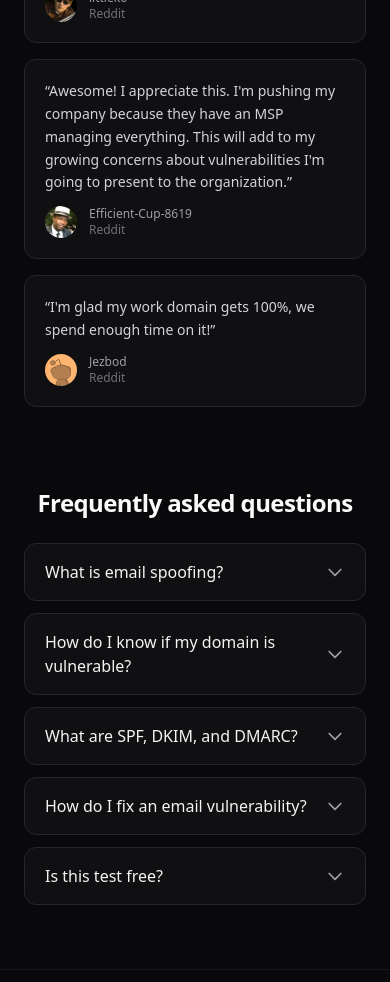
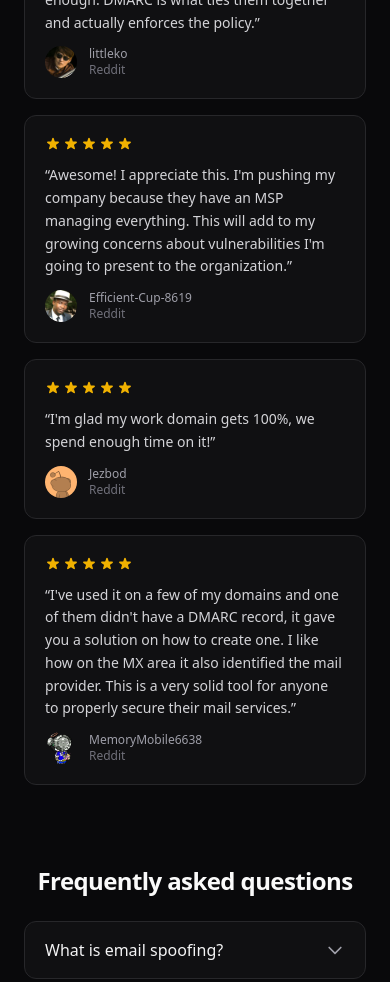
Before and after one commit to anisselbd/spoofcheck, a Next.js app: page /en in a window 390 px wide. Shown: the part 960-1942 px from the top of the page. Built offline with nearby package versions, Linux system fonts and the light colour scheme; no server answers; the database is empty.

Commit message:
feat: ajouter temoignage MemoryMobile6638 et etoiles sur les avis

```diff
--- a/src/app/[lang]/page.tsx
+++ b/src/app/[lang]/page.tsx
@@ -125,6 +125,13 @@ export default async function Home({
                   key={t.author}
                   className="rounded-xl border border-zinc-800 bg-zinc-900/50 p-5 space-y-3 card-glow"
                 >
+                  <div className="flex gap-0.5">
+                    {[...Array(5)].map((_, i) => (
+                      <svg key={i} className="w-4 h-4 text-yellow-500" fill="currentColor" viewBox="0 0 20 20">
+                        <path d="M9.049 2.927c.3-.921 1.603-.921 1.902 0l1.07 3.292a1 1 0 00.95.69h3.462c.969 0 1.371 1.24.588 1.81l-2.8 2.034a1 1 0 00-.364 1.118l1.07 3.292c.3.921-.755 1.688-1.54 1.118l-2.8-2.034a1 1 0 00-1.175 0l-2.8 2.034c-.784.57-1.838-.197-1.539-1.118l1.07-3.292a1 1 0 00-.364-1.118L2.98 8.72c-.783-.57-.38-1.81.588-1.81h3.461a1 1 0 00.951-.69l1.07-3.292z" />
+                      </svg>
+                    ))}
+                  </div>
                   <p className="text-sm text-zinc-300 leading-relaxed">
                     &ldquo;{t.text}&rdquo;
                   </p>
--- a/src/dictionaries/en.json
+++ b/src/dictionaries/en.json
@@ -45,6 +45,12 @@
       "source": "Reddit",
       "avatar": "/avatars/jezbod.jpg",
       "text": "I'm glad my work domain gets 100%, we spend enough time on it!"
+    },
+    {
+      "author": "MemoryMobile6638",
+      "source": "Reddit",
+      "avatar": "/avatars/memorymobile.png",
+      "text": "I've used it on a few of my domains and one of them didn't have a DMARC record, it gave you a solution on how to create one. I like how on the MX area it also identified the mail provider. This is a very solid tool for anyone to properly secure their mail services."
     }
   ],
   "domainInput": {
--- a/src/dictionaries/fr.json
+++ b/src/dictionaries/fr.json
@@ -45,6 +45,12 @@
       "source": "Reddit",
       "avatar": "/avatars/jezbod.jpg",
       "text": "Content que le domaine de mon entreprise obtienne 100%, on passe assez de temps dessus !"
+    },
+    {
+      "author": "MemoryMobile6638",
+      "source": "Reddit",
+      "avatar": "/avatars/memorymobile.png",
+      "text": "Je l'ai utilisé sur plusieurs de mes domaines et l'un d'eux n'avait pas de DMARC, l'outil m'a donné la solution pour en créer un. J'aime bien la détection du fournisseur mail dans la section MX. Un outil vraiment solide pour sécuriser ses services mail."
     }
   ],
   "domainInput": {
```
Also changed, not shown: public/avatars/memorymobile.png (added).
